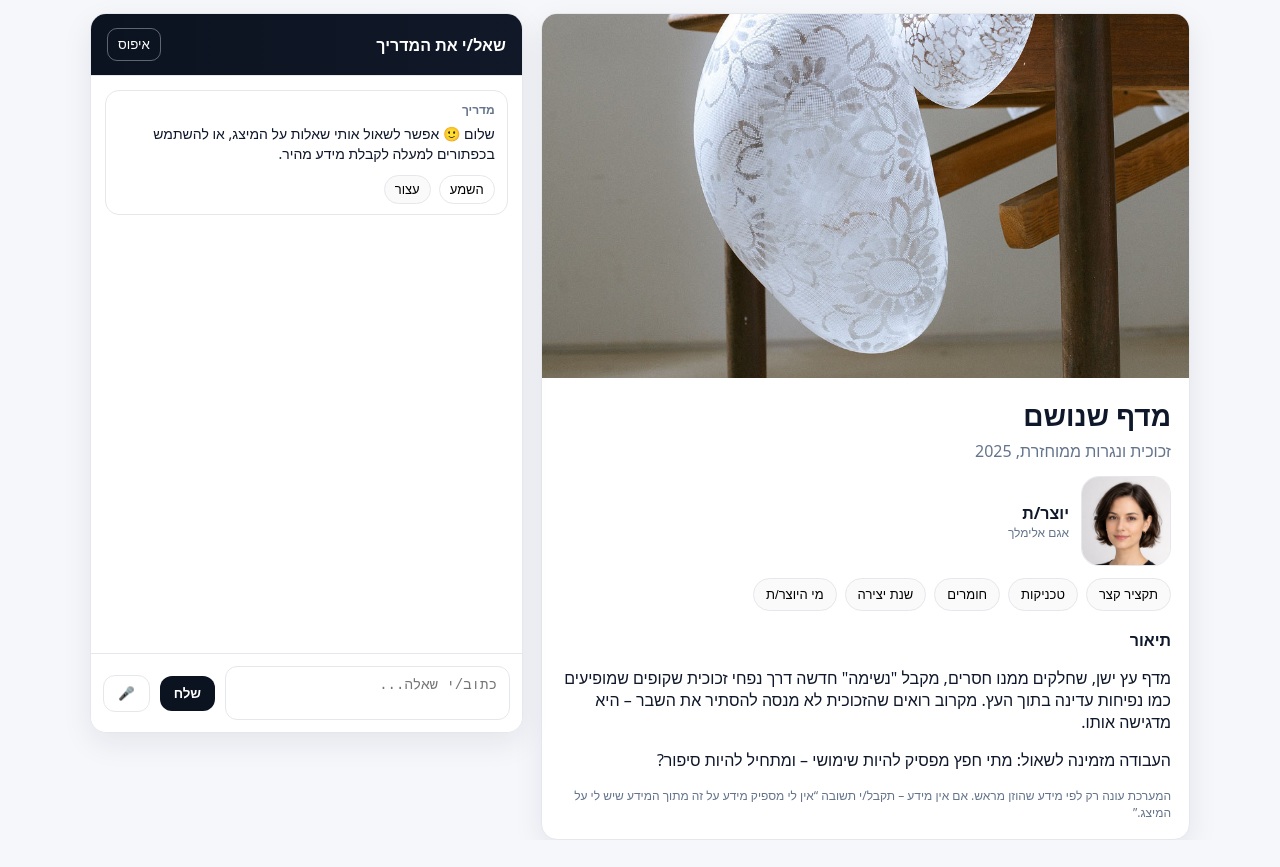
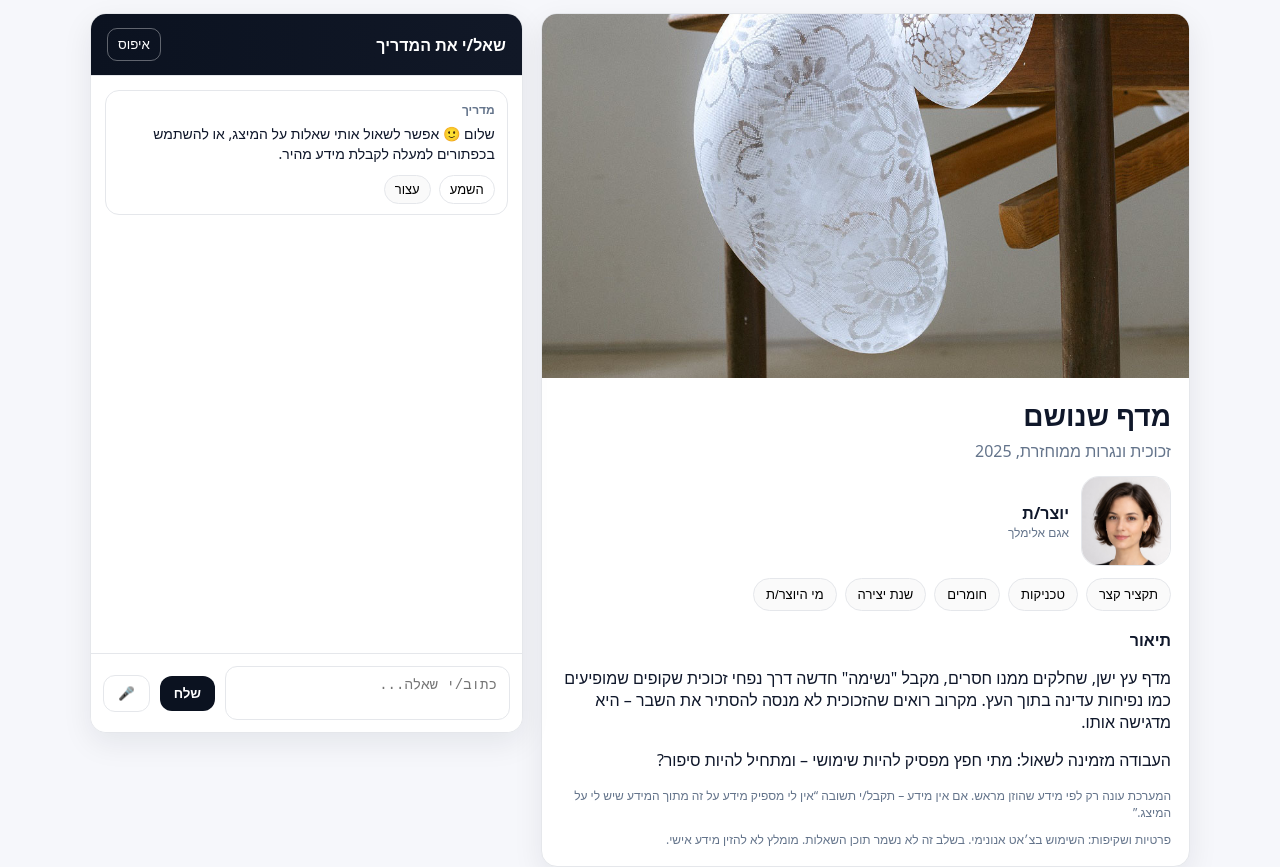
Before and after one commit to assafsahar/museum-chatbot, a website with bundled scripts: page exhibit.html in a window 1280 px wide. Shown: the part 71-938 px from the top of the page. Before the commit the page ends 911 px from the top, so only its background shows below. Built offline with nearby package versions, Linux system fonts and the light colour scheme.

Commit message:
removed unnessesary text, added privacy comment

```diff
--- a/exhibit.html
+++ b/exhibit.html
@@ -54,6 +54,10 @@
           <div class="small">
             המערכת עונה רק לפי מידע שהוזן מראש. אם אין מידע – תקבל/י תשובה “אין לי מספיק מידע על זה מתוך המידע שיש לי על המיצג.”
           </div>
+
+          <div class="small" style="margin-top:10px;">
+            פרטיות ושקיפות: השימוש בצ׳אט אנונימי. בשלב זה לא נשמר תוכן השאלות. מומלץ לא להזין מידע אישי.
+          </div>
         </div>
       </div>
 
```
Also changed, not shown: index.html (+1 -3 lines).
